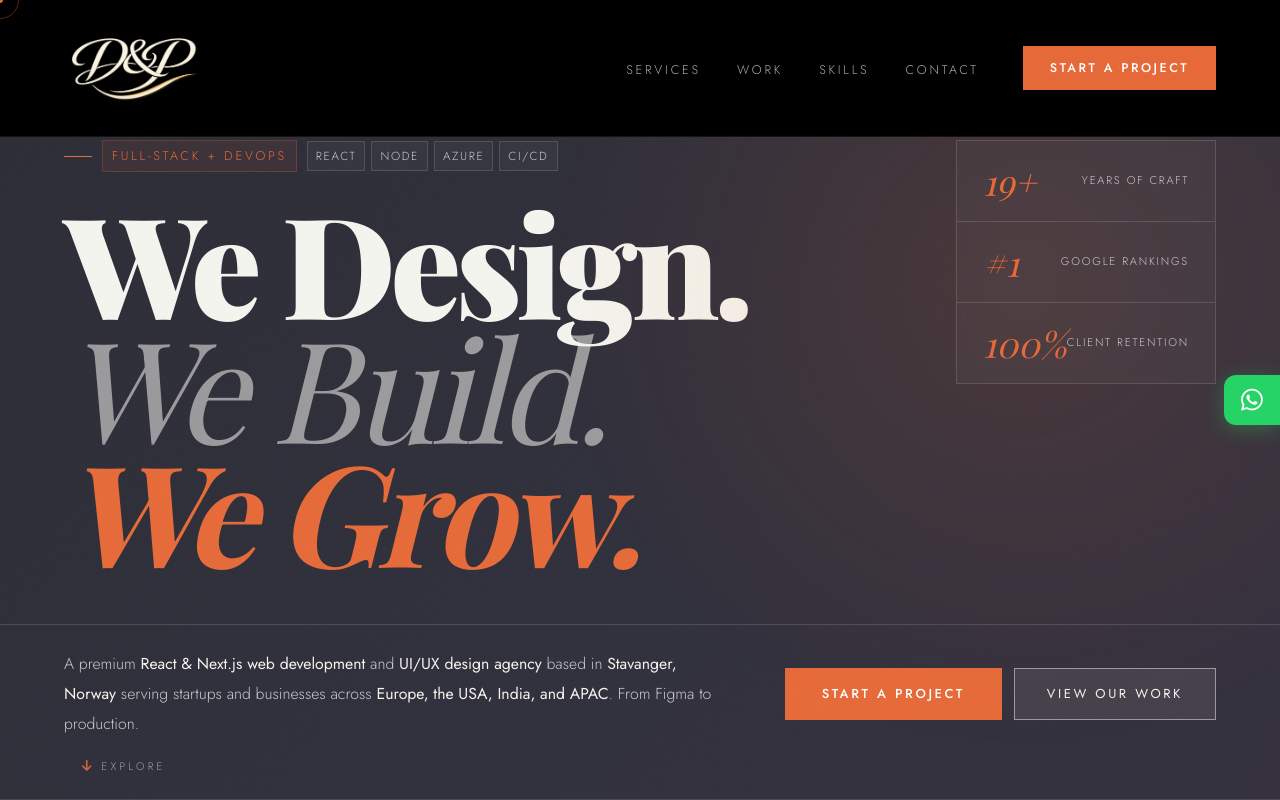
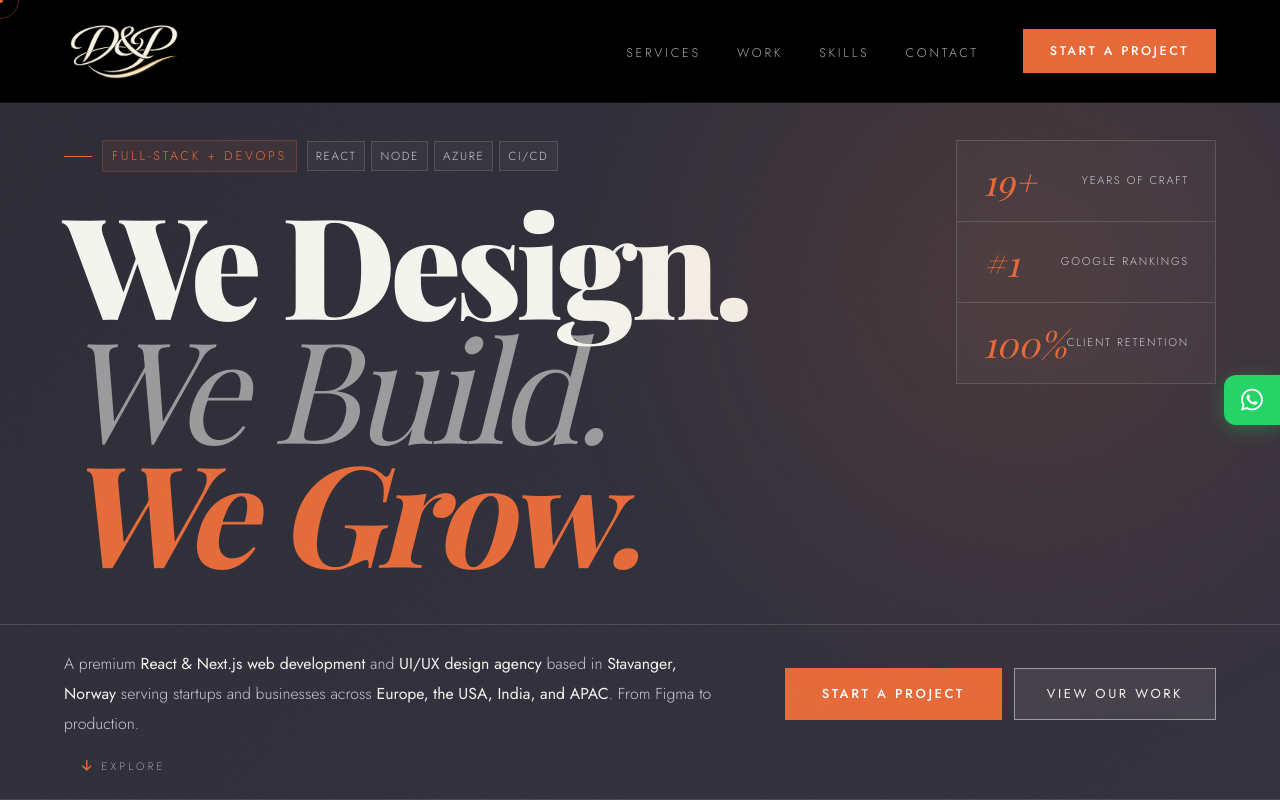
Before and after one commit to karthic2914/devndespro, a React (Vite) app: page / in a window 1280 px wide. Shown: the top 800 px of the page. Built offline with nearby package versions, Linux system fonts and the light colour scheme; a web font is replaced by a local one.

Commit message:
Reduce sticky header height and shrink logo on scroll

```diff
--- a/public/css/styles.css
+++ b/public/css/styles.css
@@ -116,7 +116,7 @@ nav{
   left:0;
   right:0;
   z-index:1200;
-  padding:32px 64px;
+  padding:20px 64px;
   display:flex;
   align-items:center;
   justify-content:space-between;
@@ -125,7 +125,7 @@ nav{
   transition:padding .45s ease,background .45s ease,border-color .45s ease;
 }
 nav.s{
-  padding:18px 64px;
+  padding:10px 64px;
   background:#000;
   backdrop-filter:blur(24px);
   border-bottom:1px solid rgba(244,244,238,0.12);
@@ -151,11 +151,12 @@ nav.s{
 }
 .logo:hover::after{animation:logoShine .95s ease}
 .logo-img{
-  height:72px;
+  height:62px;
   width:auto;
   display:block;
-  transition:filter .35s ease;
+  transition:filter .35s ease,height .35s ease;
 }
+nav.s .logo-img{height:52px}
 .logo:hover .logo-img{filter:drop-shadow(0 0 10px rgba(244,244,238,.22))}
 @keyframes logoShine{
   0%{left:-140%;opacity:0}
```
